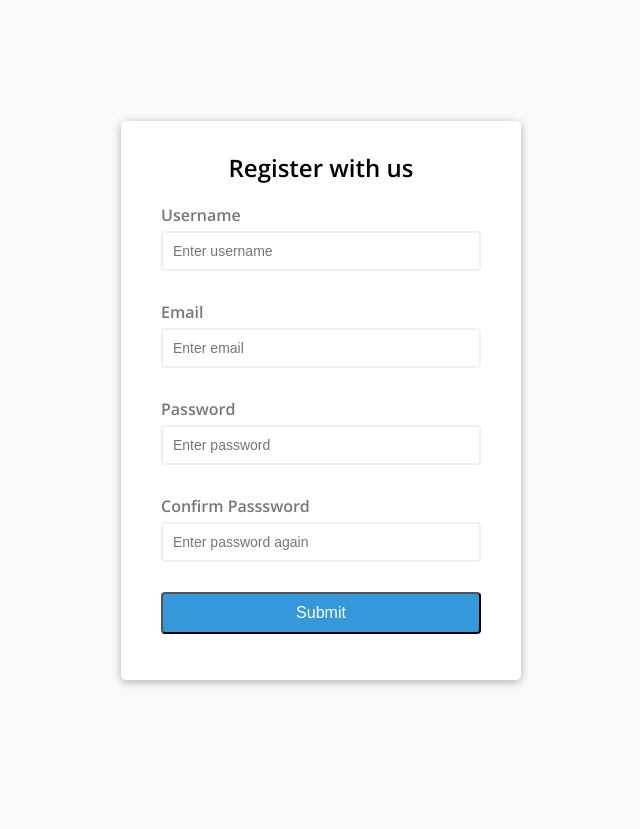
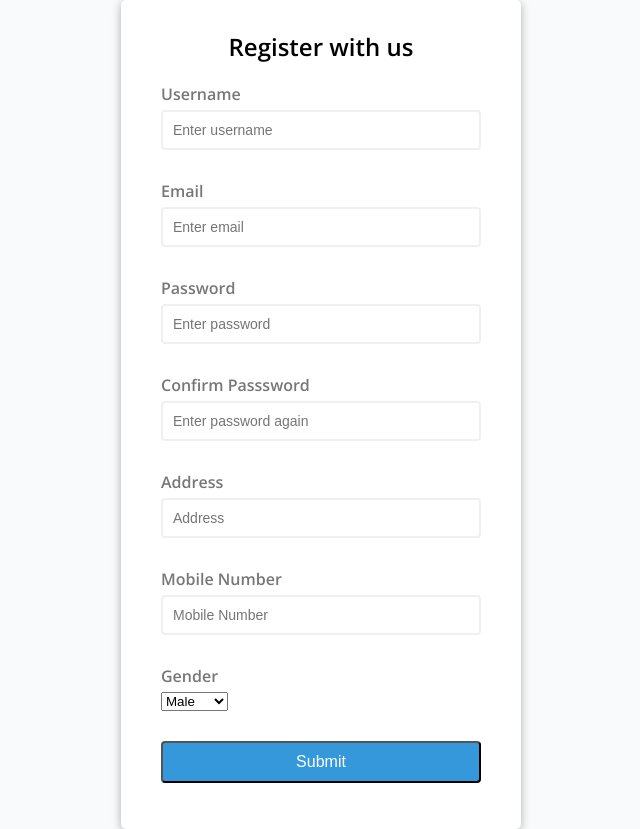
Before and after one commit to Thanigai1103/regf, a plain HTML site: page index.html in a window 1280 px wide. Shown: the whole page, without its empty margins (319-959 px from the left). Before the commit the page ends 800 px from the top, so only its background shows below. Drawn offline with nearby package versions, Linux system fonts and the light colour scheme.

Commit message:
Update index.html

```diff
--- a/index.html
+++ b/index.html
@@ -123,6 +123,23 @@ h2{
             <input type="password" id="password2" placeholder="Enter password again">
             <small>Error message</small>
         </div>
+         <div class="form-control">
+            <label for="Address">Address</label>
+            <input type="text" id="address" placeholder="Address">
+            <small>Error message</small>
+        </div>
+         <div class="form-control">
+            <label for="Mobile number">Mobile Number</label>
+            <input type="text" id="mobilenumber" placeholder="Mobile Number">
+            <small>Error message</small>
+        </div>
+         <div class="form-control">
+            <label for="gender">Gender</label>
+             <select name='gender' type='text'>
+                 <option>Male</option>
+                 <option>Female</option>
+             </select>
+        </div>
         <button type="submit">Submit</button>
     </form>
 </div>
```
